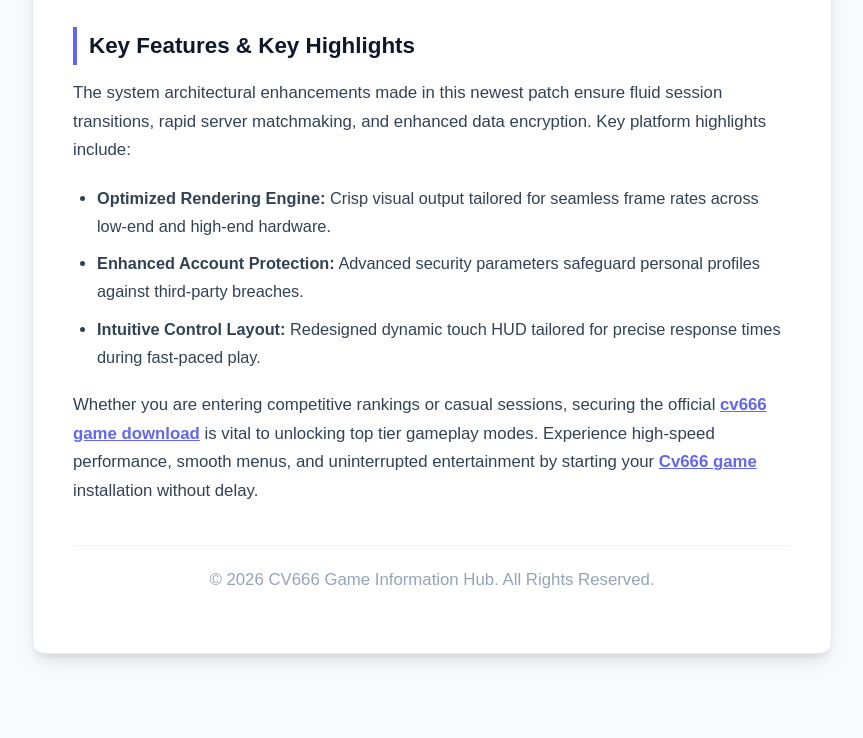
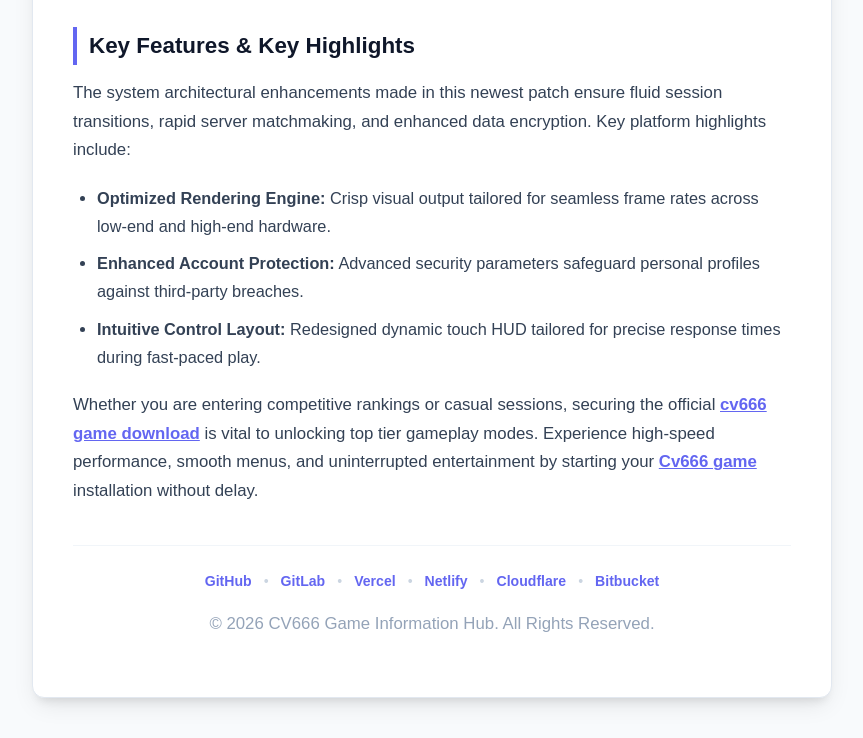
Before and after one commit to shahbaz113/CV666, a plain HTML site: page index.html in a window 1280 px wide. Shown: the part 839-1577 px from the top of the page, without its empty margins (208-1071 px from the left). Before the commit the page ends 1533 px from the top, so only its background shows below. Drawn offline with Linux system fonts and the light colour scheme.

Commit message:
Update index.html

```diff
--- a/index.html
+++ b/index.html
@@ -169,11 +169,36 @@
 
         footer {
             margin-top: 40px;
-            padding-top: 20px;
+            padding-top: 24px;
             border-top: 1px solid #f1f5f9;
             text-align: center;
             font-size: 0.88rem;
             color: #94a3b8;
+        }
+
+        .footer-links {
+            margin-bottom: 16px;
+            display: flex;
+            flex-wrap: wrap;
+            justify-content: center;
+            gap: 12px;
+        }
+
+        .footer-links a {
+            color: var(--primary-color);
+            text-decoration: none;
+            font-weight: 600;
+            font-size: 0.88rem;
+            transition: color 0.2s ease;
+        }
+
+        .footer-links a:hover {
+            color: var(--primary-hover);
+            text-decoration: underline;
+        }
+
+        .footer-links span {
+            color: #cbd5e1;
         }
 
         @media (max-width: 600px) {
@@ -188,6 +213,13 @@
             }
             h2 {
                 font-size: 1.25rem;
+            }
+            .footer-links {
+                flex-direction: column;
+                gap: 8px;
+            }
+            .footer-links span {
+                display: none;
             }
         }
     </style>
@@ -224,6 +256,19 @@
         </article>
 
         <footer>
+            <nav class="footer-links" aria-label="Network Resources">
+                <a href="https://shahbaz113.github.io/CV666/" target="_blank" rel="noopener">GitHub</a>
+                <span>•</span>
+                <a href="https://cv666-5ee763.gitlab.io/" target="_blank" rel="noopener">GitLab</a>
+                <span>•</span>
+                <a href="https://cv666-five.vercel.app/" target="_blank" rel="noopener">Vercel</a>
+                <span>•</span>
+                <a href="https://cv666game.netlify.app/" target="_blank" rel="noopener">Netlify</a>
+                <span>•</span>
+                <a href="https://cv666.seoguru262.workers.dev/" target="_blank" rel="noopener">Cloudflare</a>
+                <span>•</span>
+                <a href="https://blogs121.bitbucket.io/cv666.html" target="_blank" rel="noopener">Bitbucket</a>
+            </nav>
             <p>&copy; 2026 CV666 Game Information Hub. All Rights Reserved.</p>
         </footer>
     </main>
```
